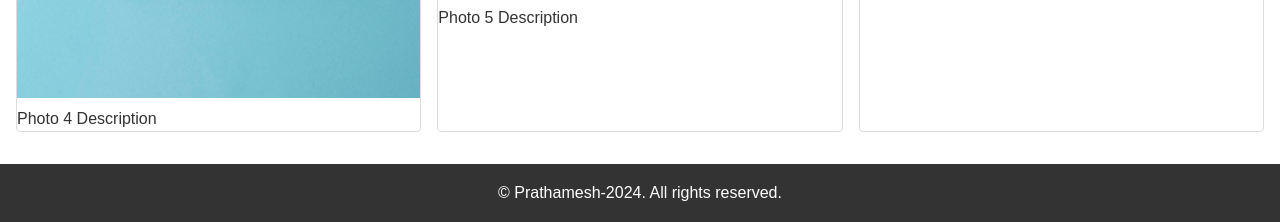
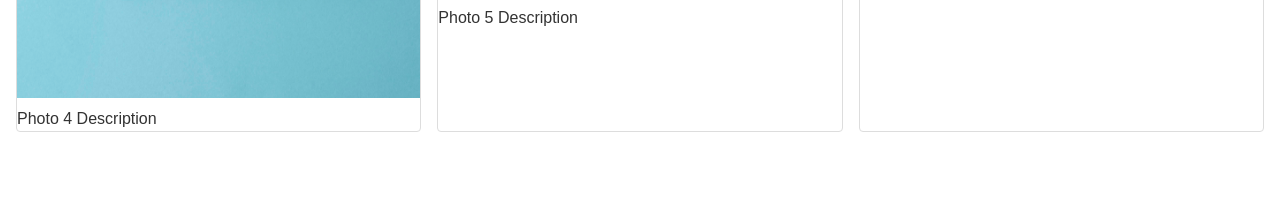
Before and after one commit to prathameshmali09/PW-Full-Stack, a plain HTML site: page Week4/Responsive Photo Gallery/index.html in a window 1280 px wide. Shown: the part 759-981 px from the top of the page. After the commit the page ends 907 px from the top, so only its background shows below. Drawn offline with Linux system fonts and the light colour scheme.

Commit message:
code updated - footer not present

```diff
--- a/Week4/Responsive Photo Gallery/index.html
+++ b/Week4/Responsive Photo Gallery/index.html
@@ -38,10 +38,6 @@
             <figcaption>Photo 6 Description</figcaption>
         </figure>
     </main>
-
-    <footer>
-        <p>&copy; Prathamesh-2024. All rights reserved.</p>
-    </footer>
 </body>
 
 </html>
```
